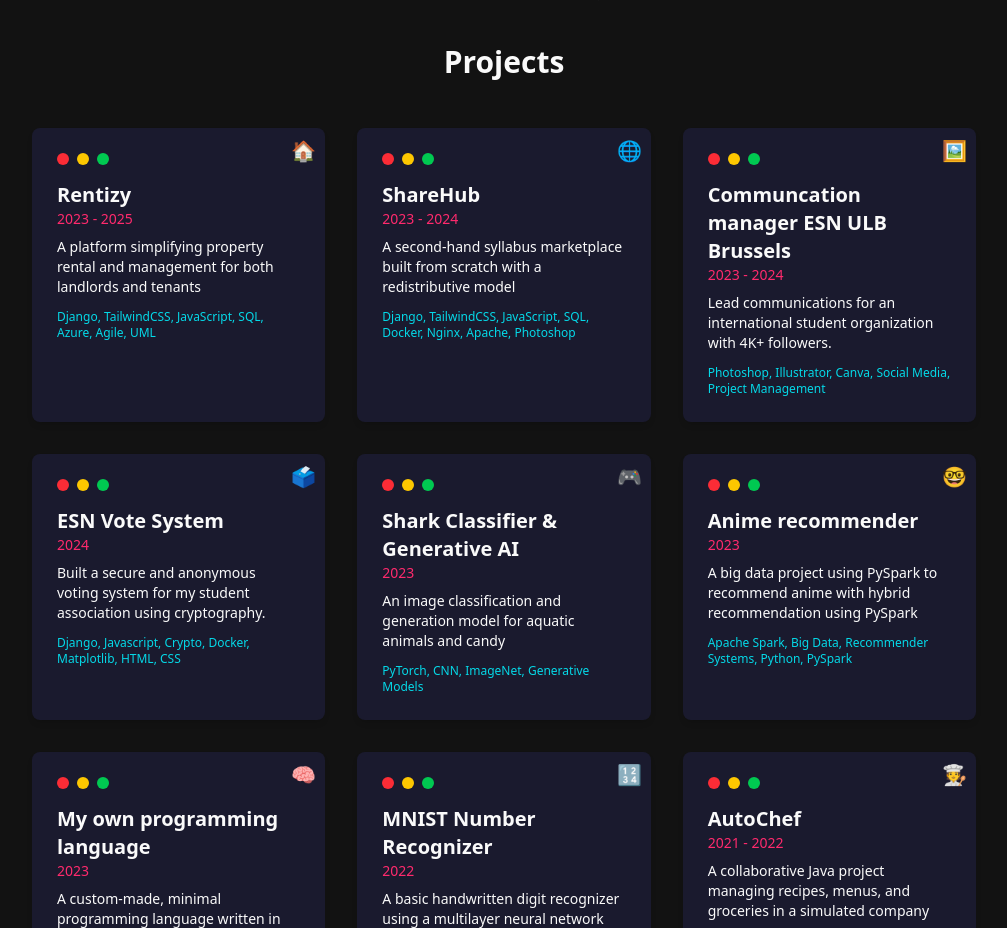
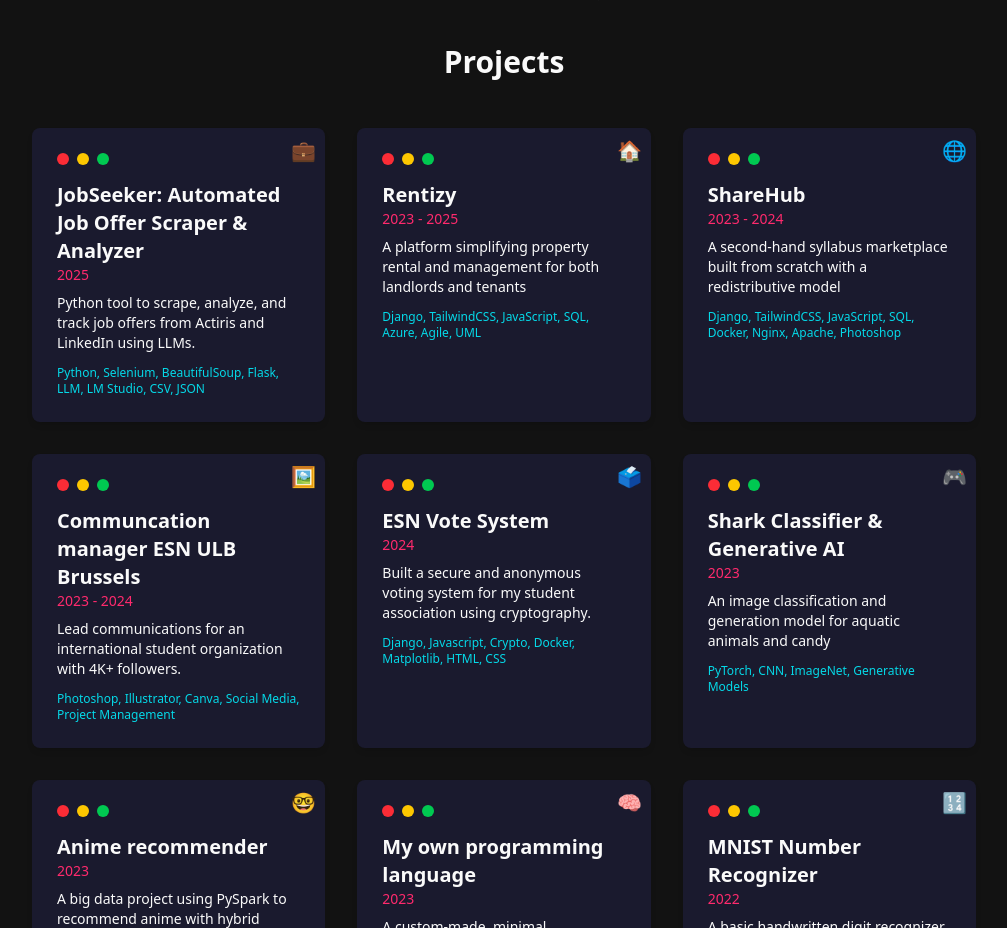
Before and after one commit to EdgardoCuellar/portfolio, a React (Vite) app: page / in a window 1280 px wide. Shown: the part 780-1708 px from the top of the page, without its empty margins (136-1143 px from the left). Built offline with nearby package versions, Linux system fonts and the light colour scheme.

Commit message:
Add my last huge project

```diff
--- a/src/components/ProjectsSection.jsx
+++ b/src/components/ProjectsSection.jsx
@@ -9,6 +9,23 @@ import sharehubImg from "../assets/sharehub.png"
 import stickmanImg from "../assets/stickman_basement.png"
 
 export const projects = [
+  {
+    title: "JobSeeker: Automated Job Offer Scraper & Analyzer",
+    date: "2025",
+    description: "Python tool to scrape, analyze, and track job offers from Actiris and LinkedIn using LLMs.",
+    icon: "💼",
+    tools: ["Python", "Selenium", "BeautifulSoup", "Flask", "LLM", "LM Studio", "CSV", "JSON"],
+    details: {
+      text: `\
+JobSeeker automates the job search process by scraping offers from Actiris and LinkedIn, then analyzing them with a local LLM via LM Studio. It filters offers based on user context (location, experience, contract type, etc.), justifies each decision, and tracks applications in dashboards and CSV/JSON files.
+
+The Actiris workflow scrapes offer URLs and analyzes them for relevance, while the LinkedIn workflow monitors clicked offers and instantly analyzes them. All relevant offers are saved for review, and a dashboard helps visualize and track your job search.
+
+This project streamlines job hunting for devs, making it easier to filter, justify, and track applications. Now, HR creates job postings using AI, the AI reads them, and an HR AI analyzes them. 🤡🤡🤡`,
+      image: "https://i.ibb.co/KPWwm84/Linkedin-dashboard.jpg",
+      link: "https://github.com/EdgardoCuellar/JobSeeker"
+    }
+  },
   {
     title: "Rentizy",
     date: "2023 - 2025",
```
